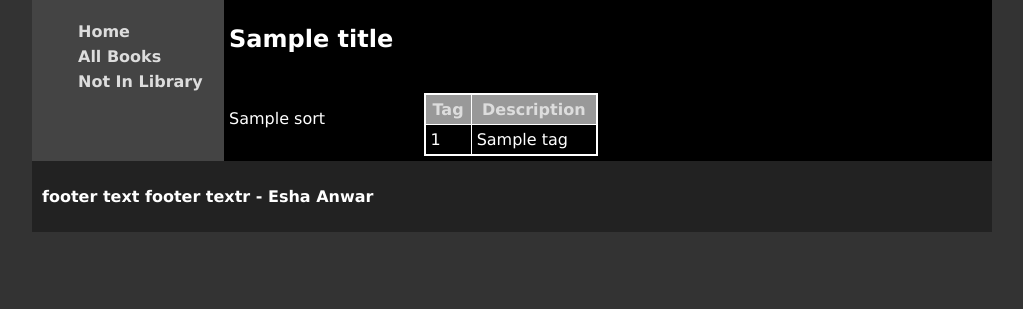
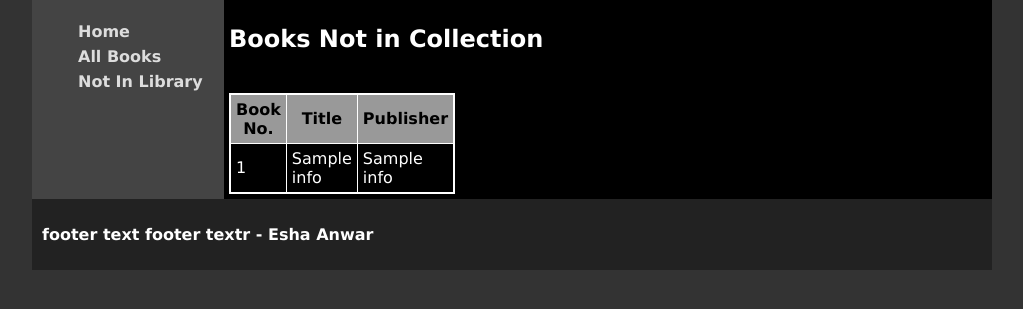
Before and after one commit to 3xtraaa/AS-91892-AS-91897, a Flask app: template templates/not_in_library.html in a window 1280 px wide. Shown: the part 101-410 px from the top of the page, without its empty margins (128-1151 px from the left). Run offline with Flask 3, Linux system fonts and the light colour scheme; the template is opened without the code that fills it: most values are stand-ins (such as "Sample title", 1, 10 or a date in 2020).

Commit message:
Books not in collection page functioning

```diff
--- a/main.py
+++ b/main.py
@@ -24,6 +24,11 @@ def render_home():
 
 @app.route('/all_books')
 def render_all_books():
+    """
+    Queries the database for information about all books, store the
+    information returned in a tuple. Returns the tuple to the Jinja
+    template.
+    """
     # Query to display all info for all books
     query = "SELECT * FROM all_nancy_drew"
     con = create_connection(DATABASE)
@@ -38,10 +43,25 @@ def render_all_books():
 
 @app.route('/not_in_library')
 def render_in_library():
+    """
+    Queries the database for information about books which are not in the
+    library, stores theinformation returned in a tuple. Returns the tuple
+    to the Jinja template.
+    """
     # Query to display all books in library
     query = """SELECT book_num, title, publisher
 FROM all_nancy_drew
 WHERE in_library is 0"""
+    con = create_connection(DATABASE)
+    cur = con.cursor()
+
+    # Query the DATABASE
+    cur.execute(query)
+    not_in_library = cur.fetchall()
+    con.close()
+    print(not_in_library)
+    return render_template('not_in_library.html', book_info = not_in_library)
+
 
 if __name__ == '__main__':
   app.run(host='0.0.0.0', port=81)
--- a/templates/not_in_library.html
+++ b/templates/not_in_library.html
@@ -26,20 +26,21 @@
             </ul>
         </nav>
         <main>
-            <h2>{{ title }}</h2>
-            <p>{{ sort }}</p>
+            <h2>Books Not in Collection</h2>
             <table>
                 <thead>
                     <tr>
-                        <th><a href="/sort/{{title}}?sort=tag&order={{ order }}">Tag</a></th>
-                        <th><a href="/sort/{{title}}?sort=description&order={{ order }} ">Description</a></th>
+                        <th>Book No.</th>
+                        <th>Title</th>
+                        <th>Publisher</th>
                     </tr>
                 </thead>
                 <tbody>
-                    {% for tag in tags %}
+                    {% for info in book_info %}
                     <tr>
-                        <td>{{ tag[0] }}</td>
-                        <td>{{ tag[1] }}</td>
+                        <td>{{ info[0] }}</td>
+                        <td>{{ info[1] }}</td>
+                        <td>{{ info[2] }}</td>
                     </tr>
                     {% endfor %}
                 </tbody>
```
Also changed, not shown: templates/all_books.html (+7 -1 lines).
